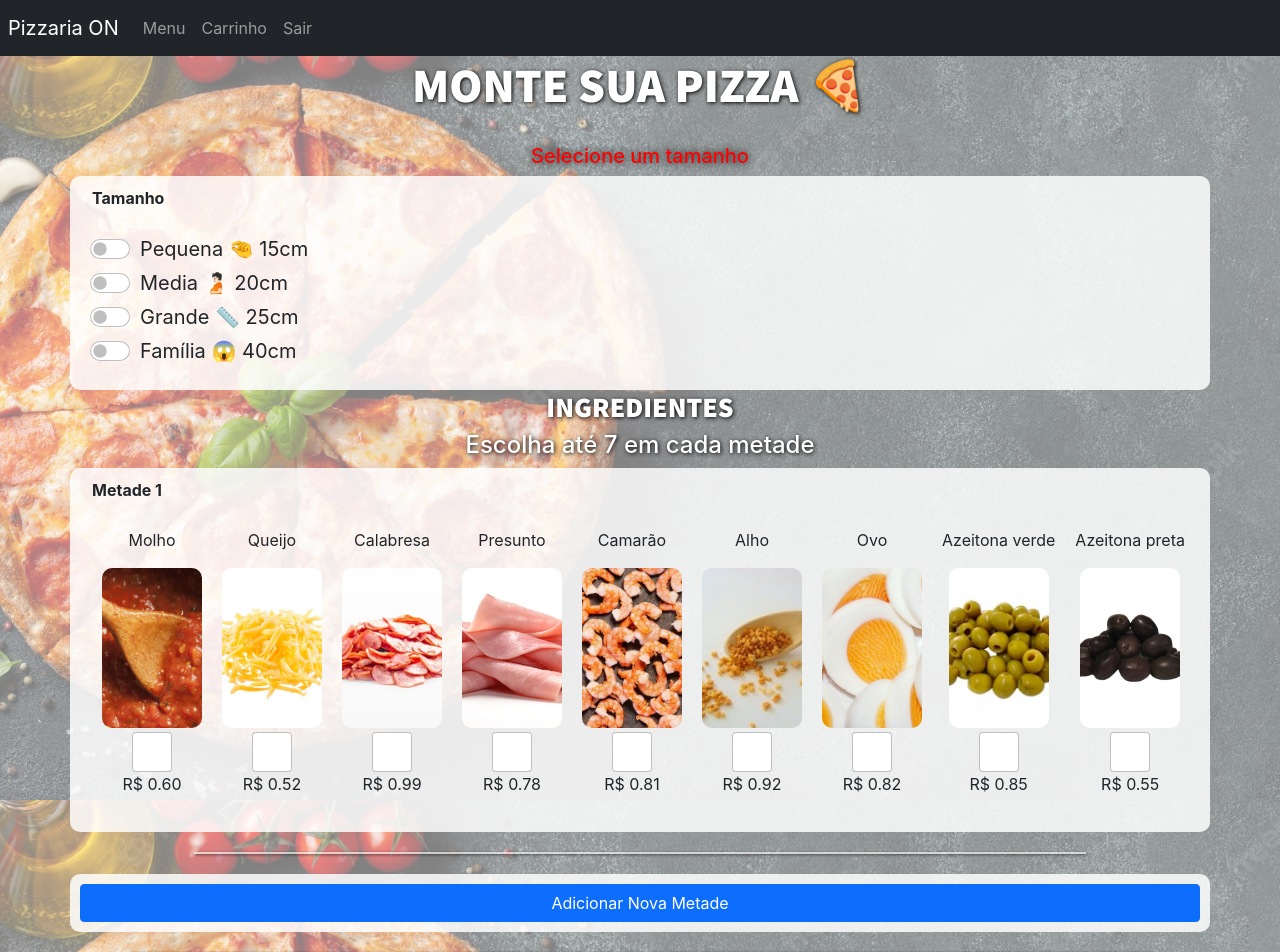
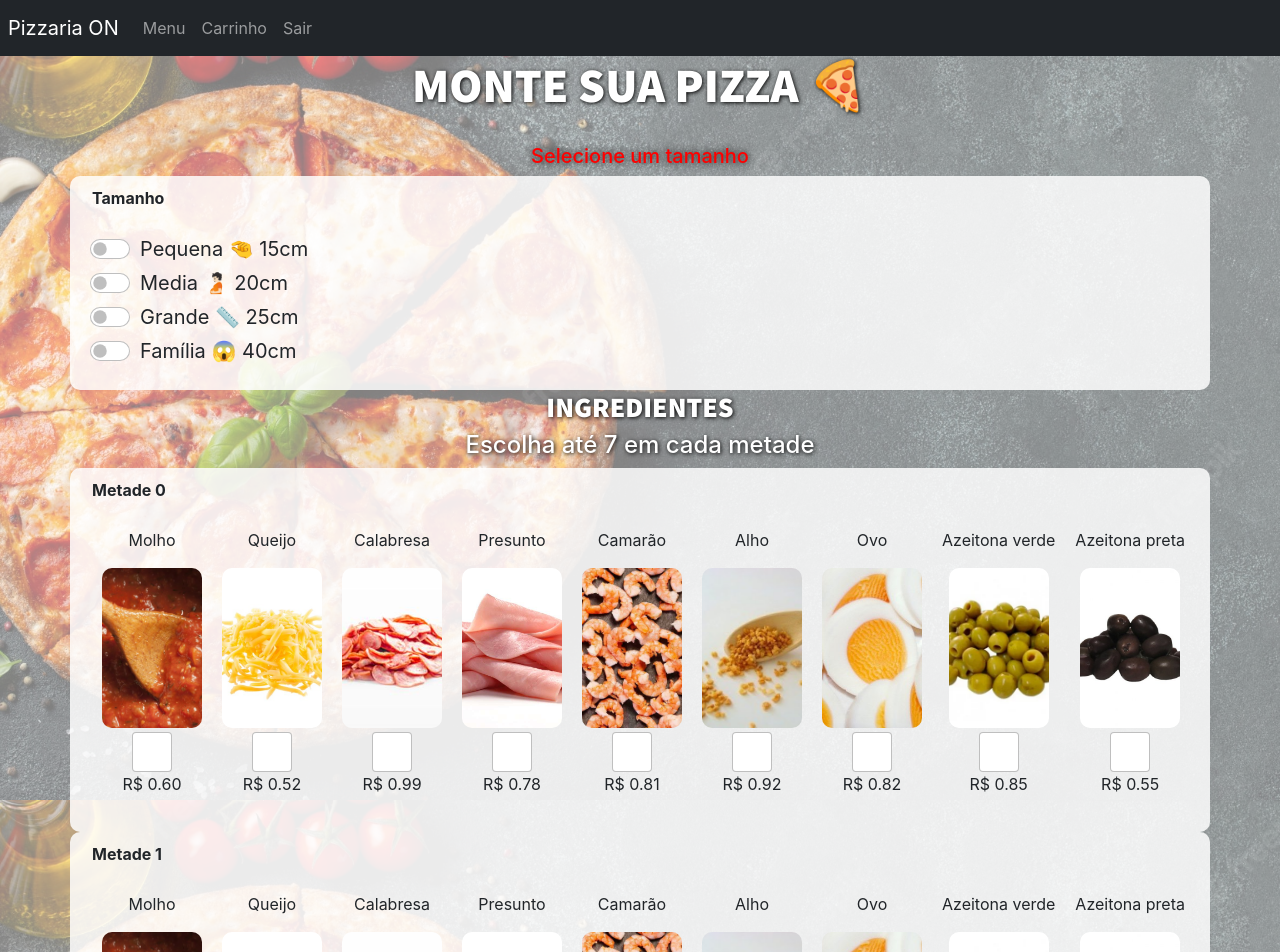
Before and after one commit to dsm-cefet-rj/ti-2022-1-grupo_8, a React (Create React App) app: page /criar-pizza in a window 1280 px wide. Shown: the top 952 px of the page. Built offline with nearby package versions, Linux system fonts and the light colour scheme; a web font is replaced by a local one.

Commit message:
Refatorar `Metade` para componente individual

```diff
--- a/src/components/Client/criar-pizza.js
+++ b/src/components/Client/criar-pizza.js
@@ -260,7 +260,11 @@ const CriarPizza = () => {
                             Escolha até 7 em cada metade
                         </h4>
                     </div>
-                    <Metade max_ingredientes={5} key="1" id={1} active={true} />
+                    {
+                        [...Array(4).keys()].map(index =>
+                            <Metade max_ingredientes={7} key={index} id={index} />
+                        )
+                    }
                 </div>
                 <hr />
                 <div className="row">
--- a/src/components/geral/metade-pizza.js
+++ b/src/components/geral/metade-pizza.js
@@ -60,8 +60,6 @@ const Metade = (props) => {
     // Renderiza o componente.
     return (
         <>
-            {active === true ? (
-                <>
             <div className="row section">
                 <div className="col">
                     <p>
@@ -105,30 +103,6 @@ const Metade = (props) => {
                     </div>
                 </div>
             </div>
-                    {id === 4 ? null : <hr />}
-                    <Metade
-                        key={(id + 1).toString()}
-                        id={id + 1}
-                        active={false}
-                        max_ingredientes={max_ingredientes}
-                    />
-                </>
-            ) : id > 4 ? null : (
-                <>
-                    <div className="row section">
-                        <button
-                            type="button"
-                            className="btn btn-primary"
-                            data-toggle="modal"
-                            data-target="#exampleModal"
-                            onClick={handleClick}
-                        >
-                            {" "}
-                            Adicionar Nova Metade{" "}
-                        </button>
-                    </div>
-                </>
-            )}
         </>
     );
 };
```
Lines whose indentation alone changed are shown as unchanged.
